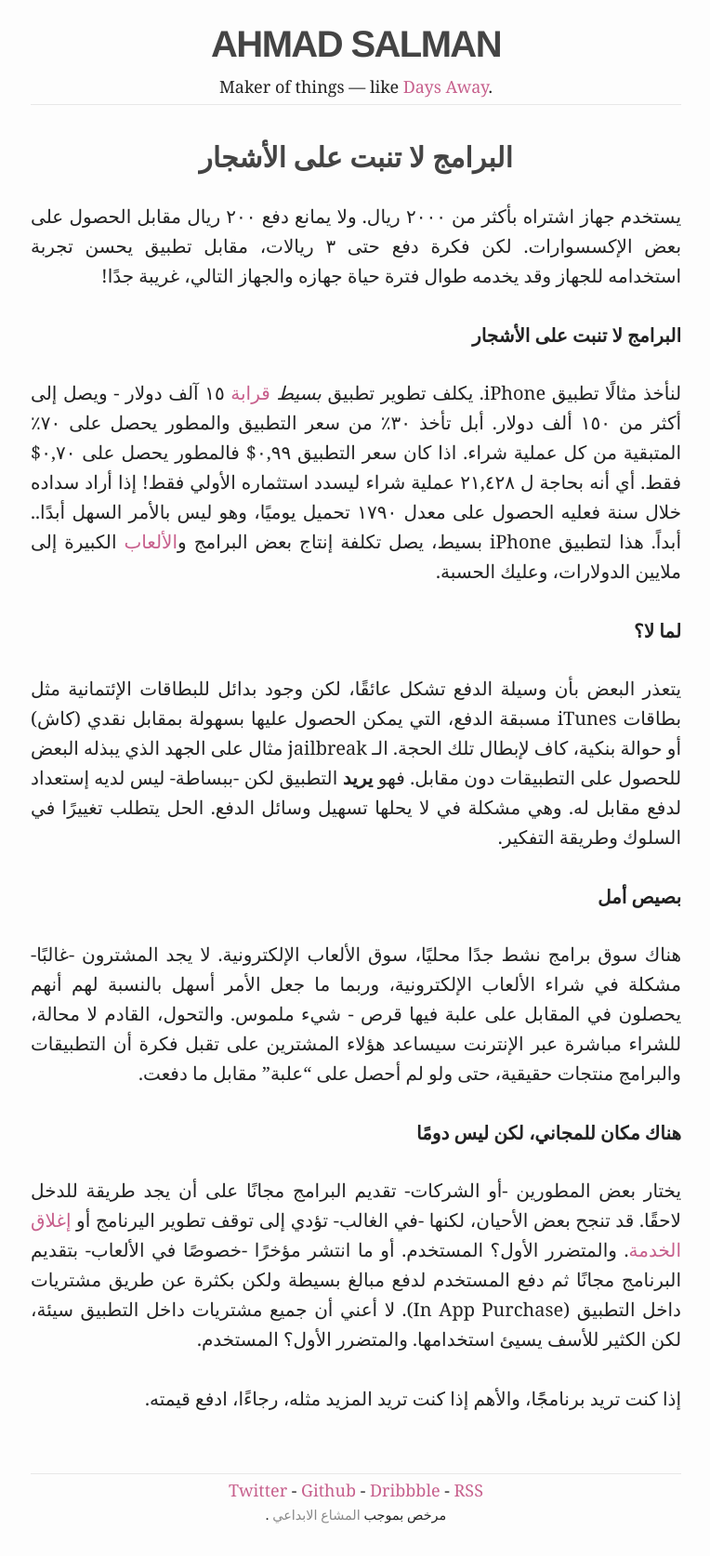
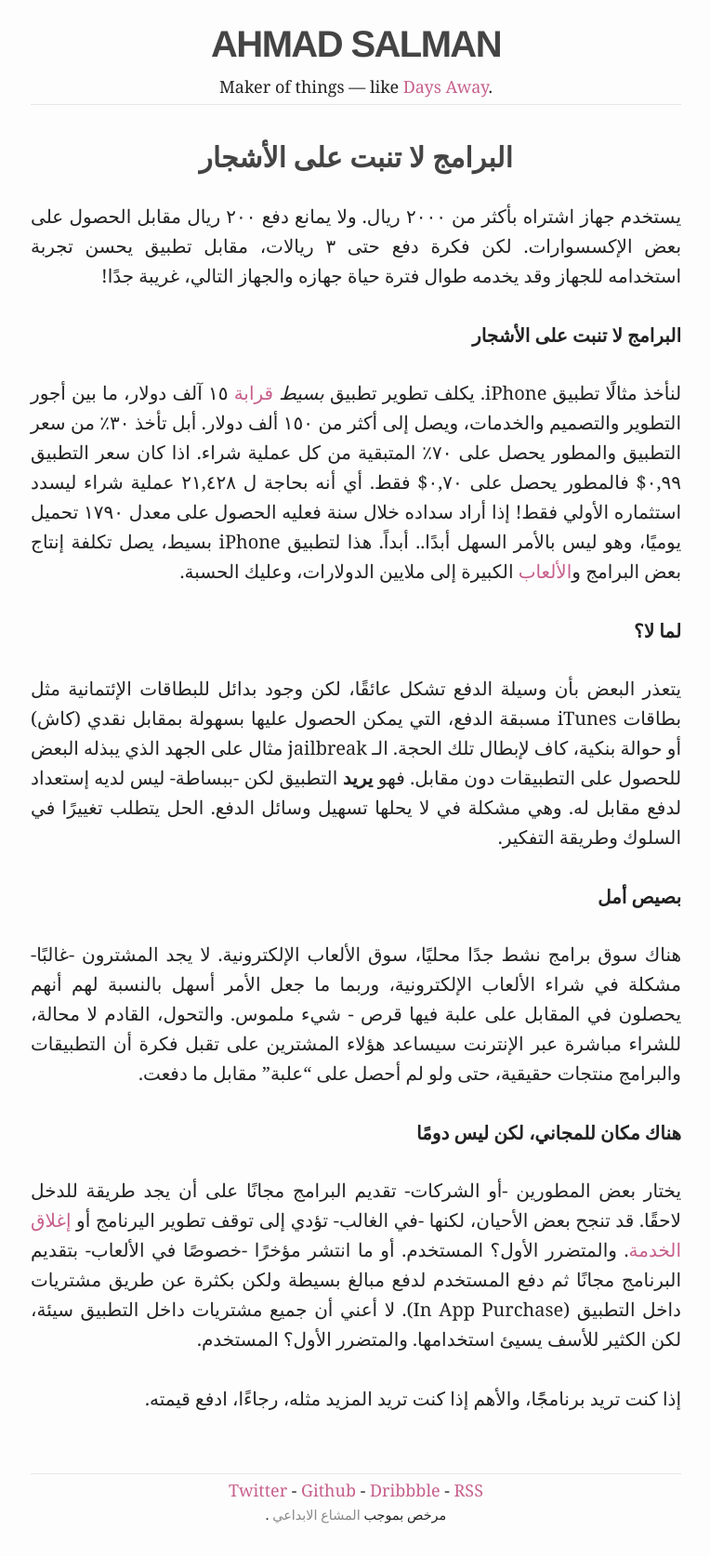
Before and after one commit to githubber/ahmads.github.com, a Jekyll site: the page built from _posts/2013-07-24-software-doesnt-grow-on-trees.md, in a window 1280 px wide. Shown: the whole page at 93% size, without its empty margins (257-1021 px from the left). Built offline with Jekyll 4.4.1, drawn with Linux system fonts in a browser that asks for light colours; nearby versions of some CDN libraries; some web fonts are replaced; Markdown is read by kramdown in place of the engine named in the settings.

Commit message:
tweak post

```diff
--- a/_posts/2013-07-24-software-doesnt-grow-on-trees.md
+++ b/_posts/2013-07-24-software-doesnt-grow-on-trees.md
@@ -7,7 +7,7 @@
 
 ####البرامج لا تنبت على الأشجار
 لنأخذ مثالًا تطبيق iPhone. يكلف تطوير تطبيق *بسيط* [قرابة][dev-cont]
- ١٥ آلف دولار - ويصل إلى أكثر من ١٥٠ ألف دولار. أبل تأخذ ٣٠٪ من سعر التطبيق والمطور يحصل على ٧٠٪ المتبقية من كل عملية شراء. اذا كان سعر التطبيق ٠,٩٩$ فالمطور يحصل على ٠,٧٠$ فقط. أي أنه بحاجة ل ٢١,٤٢٨ عملية شراء ليسدد استثماره الأولي فقط! إذا أراد سداده خلال سنة فعليه الحصول على معدل ١٧٩٠ تحميل يوميًا، وهو ليس بالأمر السهل أبدًا.. أبداً. هذا لتطبيق iPhone بسيط، يصل تكلفة إنتاج بعض البرامج و[الألعاب][games-cost] الكبيرة إلى  ملايين الدولارات، وعليك الحسبة.
+ ١٥ آلف دولار، ما بين أجور التطوير والتصميم والخدمات، ويصل إلى أكثر من ١٥٠ ألف دولار. أبل تأخذ ٣٠٪ من سعر التطبيق والمطور يحصل على ٧٠٪ المتبقية من كل عملية شراء. اذا كان سعر التطبيق ٠,٩٩$ فالمطور يحصل على ٠,٧٠$ فقط. أي أنه بحاجة ل ٢١,٤٢٨ عملية شراء ليسدد استثماره الأولي فقط! إذا أراد سداده خلال سنة فعليه الحصول على معدل ١٧٩٠ تحميل يوميًا، وهو ليس بالأمر السهل أبدًا.. أبداً. هذا لتطبيق iPhone بسيط، يصل تكلفة إنتاج بعض البرامج و[الألعاب][games-cost] الكبيرة إلى  ملايين الدولارات، وعليك الحسبة.
 
 #### لما لا؟
 يتعذر البعض بأن وسيلة الدفع تشكل عائقًا، لكن وجود بدائل للبطاقات الإئتمانية مثل بطاقات iTunes مسبقة الدفع، التي يمكن الحصول عليها بسهولة بمقابل نقدي  (كاش) أو حوالة بنكية، كاف لإبطال تلك الحجة. الـ jailbreak مثال على الجهد الذي يبذله البعض للحصول على التطبيقات دون مقابل. فهو **يريد** التطبيق لكن -ببساطة- ليس لديه إستعداد لدفع مقابل له. وهي مشكلة في لا يحلها تسهيل وسائل الدفع. الحل يتطلب تغييرًا في السلوك وطريقة التفكير.
```
